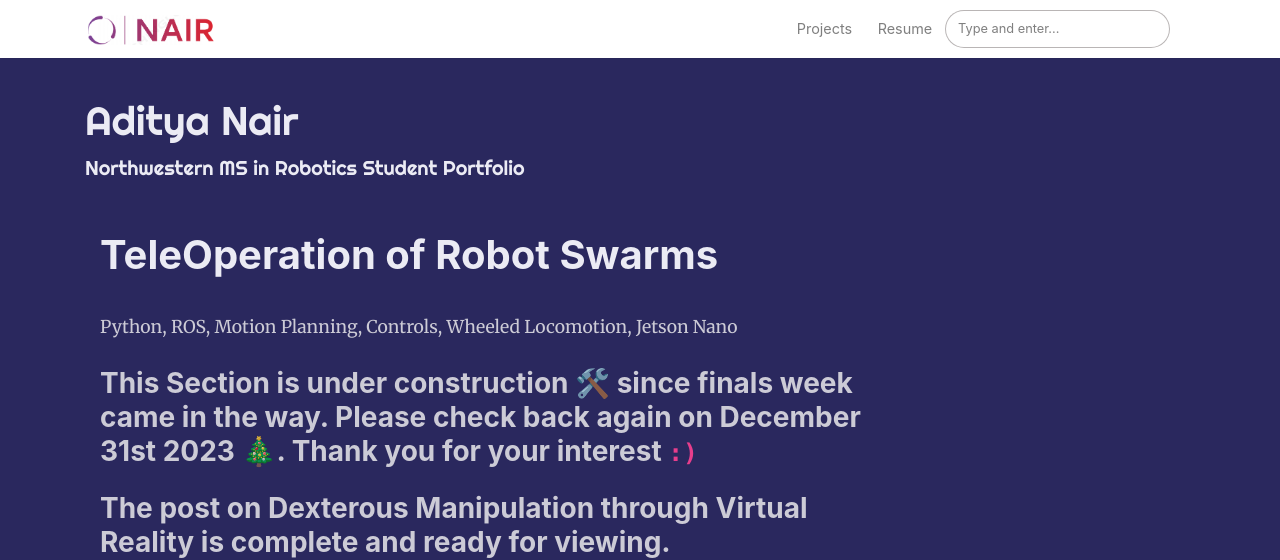
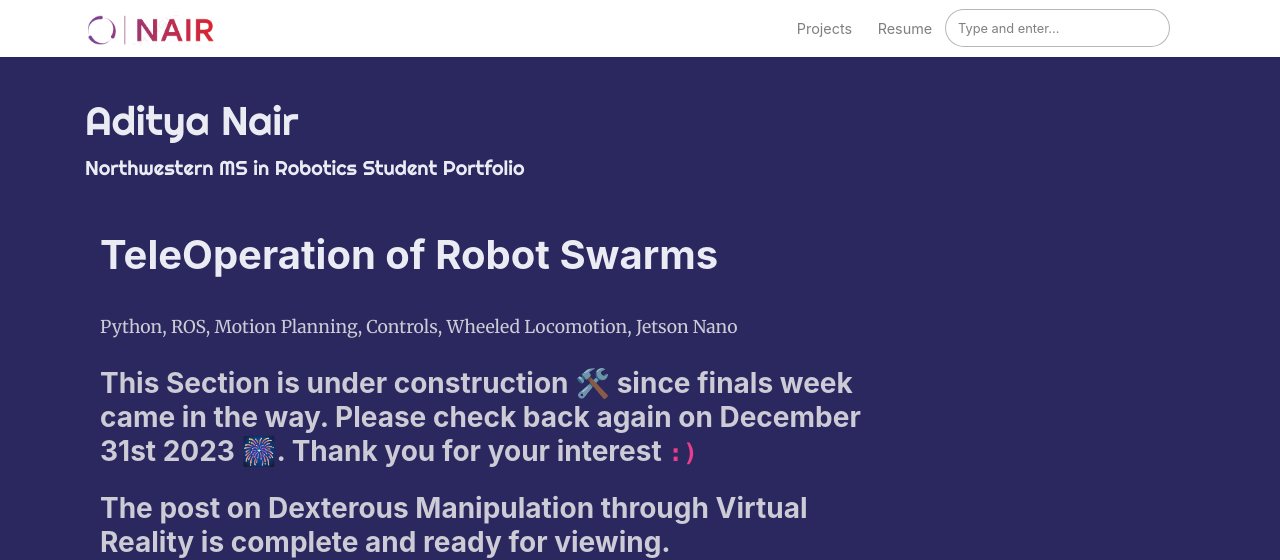
Before and after one commit to GogiPuttar/adityanairswebsite.github.io, a Jekyll site: the page built from _posts/2022-05-18-TeleOperationOfRobotSwarms.md, in a window 1280 px wide and 1227 px high. Shown: the top 560 px of the window. Built offline with Jekyll 4.4.1, drawn with Linux system fonts in a browser that asks for light colours; nearby versions of some CDN libraries; comment, search, counter and statistics services are not loaded.

```diff
--- a/_posts/2022-05-18-TeleOperationOfRobotSwarms.md
+++ b/_posts/2022-05-18-TeleOperationOfRobotSwarms.md
@@ -10,6 +10,6 @@ hidden: false
 
 Python, ROS, Motion Planning, Controls, Wheeled Locomotion, Jetson Nano
 
-### This Section is under construction 🛠️ since finals week came in the way. Please check back again on December 31st 2023 🎄. Thank you for your interest `:)`
+### This Section is under construction 🛠️ since finals week came in the way. Please check back again on December 31st 2023 🎆. Thank you for your interest `:)`
 
 ### The post on Dexterous Manipulation through Virtual Reality is complete and ready for viewing.
```
